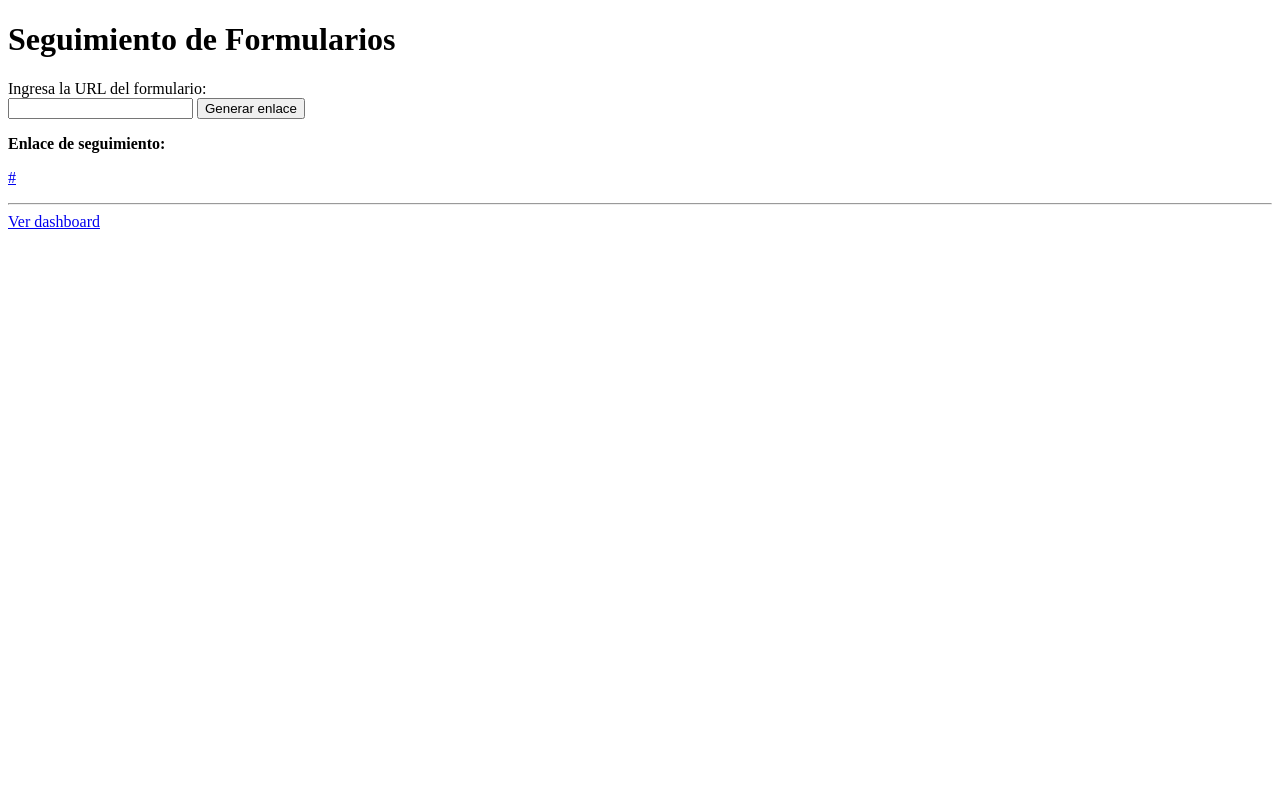
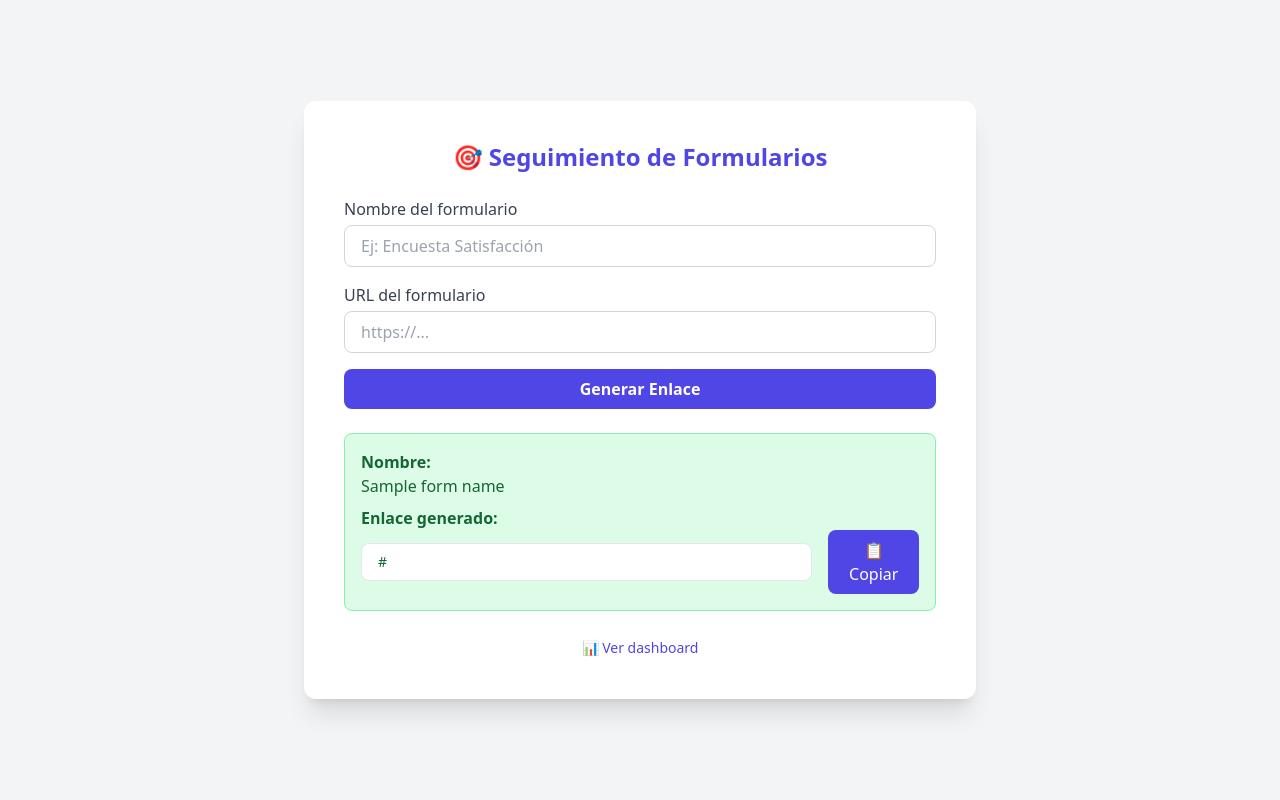
Before and after one commit to JOHN2713/FormBitrix, a Flask app: template templates/index.html in a window 1280 px wide. Run offline with Flask 3, Linux system fonts and the light colour scheme; the template is opened without the code that fills it: most values are stand-ins (such as "Sample title", 1, 10 or a date in 2020); some libraries are stand-ins or nearby versions.

Commit message:
feat: Estilo y funcionalidad

```diff
--- a/app.py
+++ b/app.py
@@ -2,6 +2,8 @@ from flask import Flask, render_template, request, redirect, url_for
 import json
 import os
 from uuid import uuid4
+from datetime import datetime
+
 
 app = Flask(__name__)
 DATA_FILE = 'data/clicks.json'
@@ -28,16 +30,19 @@ def save_data(data):
 @app.route('/', methods=['GET', 'POST'])
 def index():
     if request.method == 'POST':
-        original_url = request.form['url']
-        tracking_id = str(uuid4())
+        form_url = request.form['url']
+        form_name = request.form['name']
+        tracking_id = generate_short_id()
         data = load_data()
         data[tracking_id] = {
-            'url': original_url,
-            'clicks': 0
+            'url': form_url,
+            'name': form_name,
+            'clicks': 0,
+            'created_at': datetime.now().strftime('%Y-%m-%d %H:%M:%S')
         }
         save_data(data)
         tracking_link = request.host_url + 'track/' + tracking_id
-        return render_template('index.html', tracking_link=tracking_link)
+        return render_template('index.html', tracking_link=tracking_link, form_name=form_name)
     return render_template('index.html')
 
 @app.route('/track/<tracking_id>')
--- a/templates/index.html
+++ b/templates/index.html
@@ -1,22 +1,63 @@
 <!DOCTYPE html>
 <html lang="es">
+
 <head>
     <meta charset="UTF-8">
-    <title>Generador de Enlaces</title>
+    <title>Generador de Enlace de Seguimiento</title>
+    <script src="https://cdn.tailwindcss.com"></script>
 </head>
-<body>
-    <h1>Seguimiento de Formularios</h1>
-    <form method="post">
-        <label>Ingresa la URL del formulario:</label><br>
-        <input type="url" name="url" required>
-        <button type="submit">Generar enlace</button>
-    </form>
 
-    {% if tracking_link %}
-        <p><strong>Enlace de seguimiento:</strong></p>
-        <p><a href="{{ tracking_link }}" target="_blank">{{ tracking_link }}</a></p>
-    {% endif %}
-    <hr>
-    <a href="{{ url_for('dashboard') }}">Ver dashboard</a>
+<body class="bg-gray-100 min-h-screen flex items-center justify-center">
+    <div class="bg-white rounded-xl shadow-xl p-10 w-full max-w-2xl">
+        <h1 class="text-2xl font-bold text-center text-indigo-600 mb-6">🎯 Seguimiento de Formularios</h1>
+
+        <form method="post" class="space-y-4">
+            <div>
+                <label class="block text-gray-700 font-medium">Nombre del formulario</label>
+                <input type="text" name="name" placeholder="Ej: Encuesta Satisfacción" required
+                    class="mt-1 w-full border border-gray-300 rounded-lg px-4 py-2 focus:ring-2 focus:ring-indigo-400">
+            </div>
+
+            <div>
+                <label class="block text-gray-700 font-medium">URL del formulario</label>
+                <input type="url" name="url" placeholder="https://..." required
+                    class="mt-1 w-full border border-gray-300 rounded-lg px-4 py-2 focus:ring-2 focus:ring-indigo-400">
+            </div>
+
+            <button type="submit"
+                class="w-full bg-indigo-600 text-white py-2 rounded-lg hover:bg-indigo-700 font-semibold">Generar
+                Enlace</button>
+        </form>
+
+        {% if tracking_link %}
+        <div class="mt-6 bg-green-100 border border-green-300 rounded-lg p-4 text-green-800">
+            <p class="font-semibold">Nombre:</p>
+            <p>{{ form_name }}</p>
+            <p class="mt-2 font-semibold">Enlace generado:</p>
+            <div class="flex flex-col sm:flex-row sm:items-center sm:gap-4">
+                <input type="text" id="trackingLink" value="{{ tracking_link }}" readonly
+                    class="w-full px-4 py-2 border rounded-lg text-sm">
+                <button onclick="copyToClipboard()"
+                    class="mt-2 sm:mt-0 bg-indigo-600 text-white px-4 py-2 rounded-lg hover:bg-indigo-700">📋
+                    Copiar</button>
+            </div>
+        </div>
+        {% endif %}
+
+        <div class="text-center mt-6">
+            <a href="{{ url_for('dashboard') }}" class="text-sm text-indigo-600 hover:underline">📊 Ver dashboard</a>
+        </div>
+    </div>
+    <script>
+        function copyToClipboard() {
+            const input = document.getElementById('trackingLink');
+            input.select();
+            input.setSelectionRange(0, 99999); // Para móviles
+            document.execCommand('copy');
+            alert('¡Enlace copiado al portapapeles!');
+        }
+    </script>
+
 </body>
+
 </html>
```
Also changed, not shown: data/clicks.json (+1 -6 lines), static/style.css (added, +72 -0 lines), templates/dashboard.html (+23 -13 lines).
